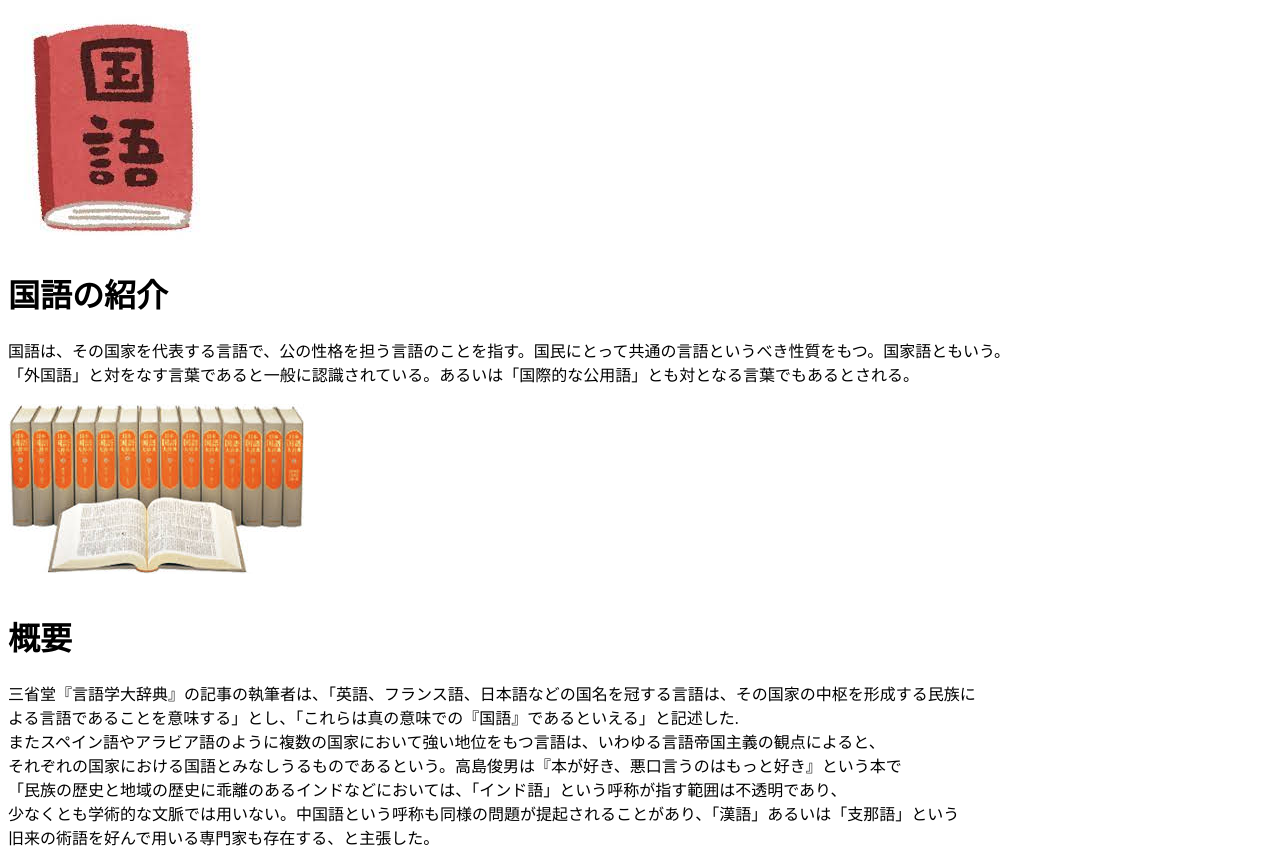
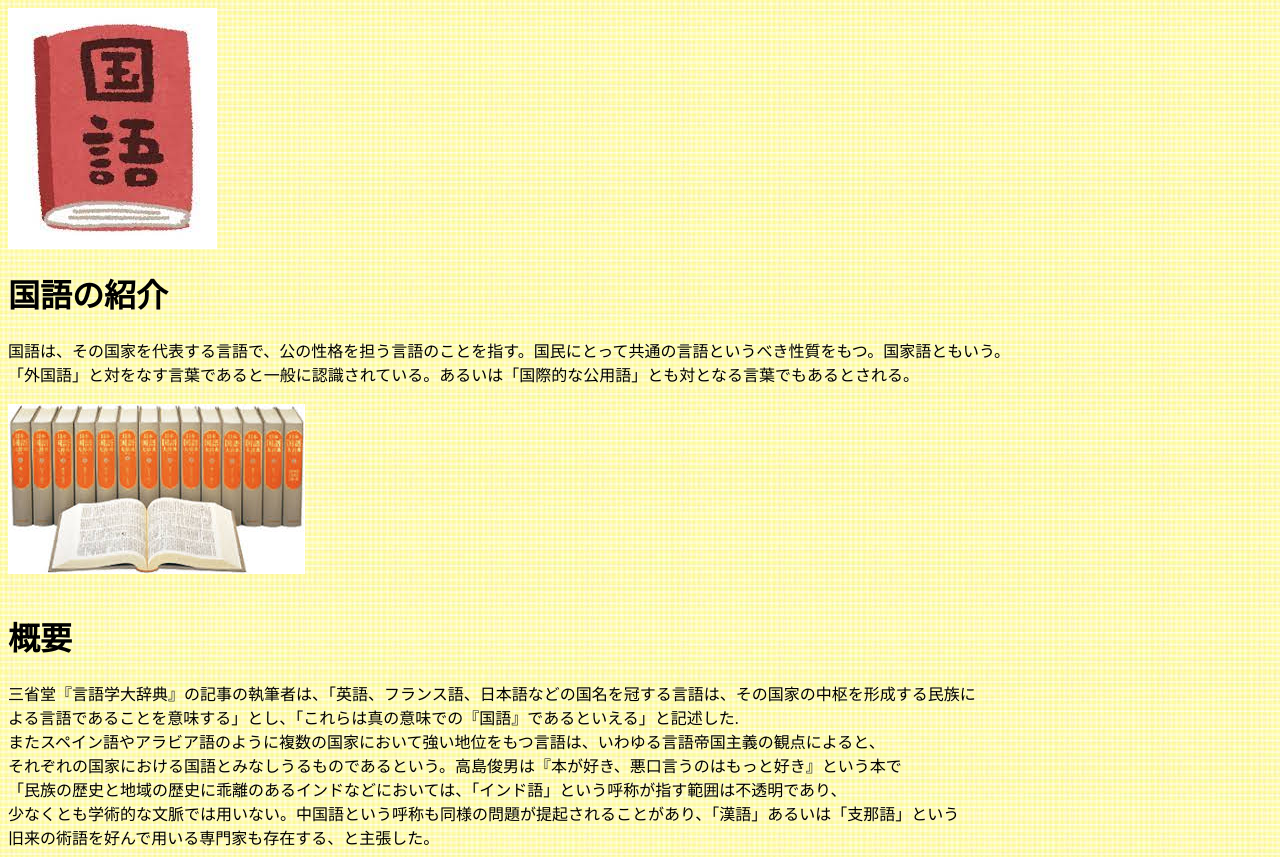
Before and after one commit to yutaro1219/kadai01, a plain HTML site: page kamoku1.html in a window 1280 px wide. Drawn offline with Linux system fonts and the light colour scheme.

Commit message:
kamoku1.html

```diff
--- a/kamoku1.html
+++ b/kamoku1.html
@@ -2,7 +2,8 @@
     <head>
         <title>国語の紹介</title>
     </head>
-    <body>
+    <body background="画像/b126.jpg">
+
         <img src="画像/ダウンロード.jpg" alt="国語の写真" title="国語">
         <h1>国語の紹介</h1>
         <a>
```
